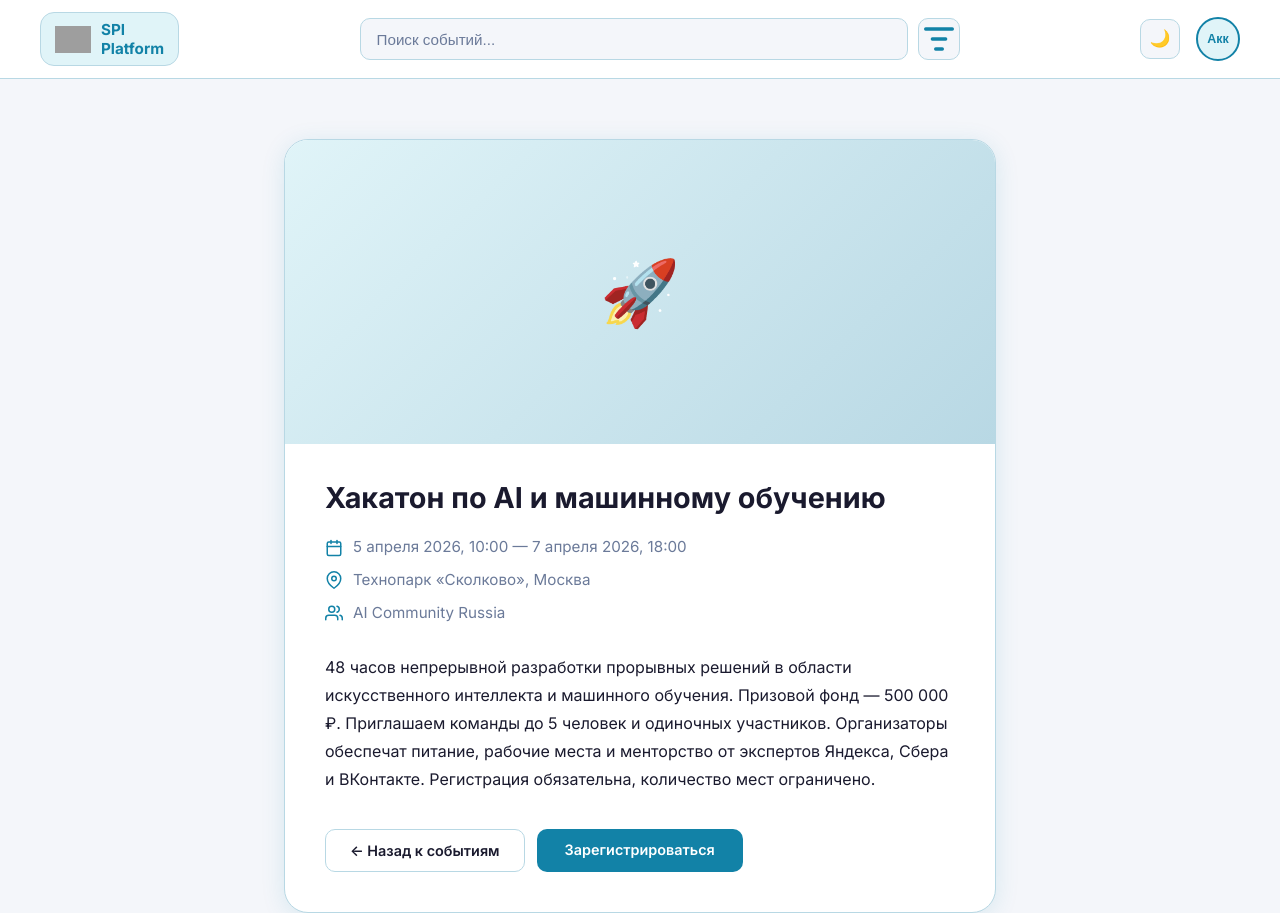
After one commit to SlavaKemDev/spi-platform, a Django app: page /events/1/ in a window 1280 px wide. The commit adds this page. Run offline with Django 5.2, Linux system fonts and the light colour scheme; grey boxes are pictures that could not be loaded.

Commit message:
Update homepage carousel, theme toggle, event details pages, and UI styles

```diff
--- a/core/urls.py
+++ b/core/urls.py
@@ -22,12 +22,13 @@ from django.conf.urls.static import static
 
 from core.api import api
 from users.views import user_profile
-from events.views import home
+from events.views import home, event_detail
 
 urlpatterns = [
     path('admin/', admin.site.urls),
     path('api/', api.urls),
     path('', home, name='home'),
+    path('events/<int:event_id>/', event_detail, name='event_detail'),
     path('home', user_profile, name='user_profile'),  # temporary, for testing purposes
 ]
 
--- a/events/views.py
+++ b/events/views.py
@@ -1,5 +1,128 @@
 from django.shortcuts import render
+from django.http import Http404
+
+MOCK_EVENTS = {
+    1: {
+        'id': 1,
+        'emoji': '🚀',
+        'title': 'Хакатон по AI и машинному обучению',
+        'date': '5 апреля 2026, 10:00 — 7 апреля 2026, 18:00',
+        'location': 'Технопарк «Сколково», Москва',
+        'org': 'AI Community Russia',
+        'desc': (
+            '48 часов непрерывной разработки прорывных решений в области искусственного интеллекта '
+            'и машинного обучения. Призовой фонд — 500 000 ₽. Приглашаем команды до 5 человек и '
+            'одиночных участников. Организаторы обеспечат питание, рабочие места и менторство от '
+            'экспертов Яндекса, Сбера и ВКонтакте. Регистрация обязательна, количество мест ограничено.'
+        ),
+    },
+    2: {
+        'id': 2,
+        'emoji': '🎓',
+        'title': 'Открытая лекция: Квантовые вычисления',
+        'date': '12 апреля 2026, 18:30 — 20:30',
+        'location': 'МГУ, Главное здание, ауд. 12',
+        'org': 'Физический факультет МГУ',
+        'desc': (
+            'Профессор Алексей Иванов расскажет о последних достижениях в области квантовых вычислений '
+            'и их практическом применении в криптографии и комбинаторной оптимизации. '
+            'Лекция предназначена для студентов старших курсов, аспирантов и всех, кто интересуется '
+            'квантовыми технологиями. Вход свободный, регистрация приветствуется.'
+        ),
+    },
+    3: {
+        'id': 3,
+        'emoji': '💼',
+        'title': 'Карьерная ярмарка — IT & Tech 2026',
+        'date': '19 апреля 2026, 11:00 — 19:00',
+        'location': 'Экспоцентр, павильон 7, Москва',
+        'org': 'HR Community Moscow',
+        'desc': (
+            'Встречайтесь с HR-специалистами и руководителями топовых IT-компаний. '
+            'Более 80 корпоративных стендов, мастер-классы по составлению резюме и прохождению '
+            'интервью, mock-интервью с экспертами из Яндекса, VK, Сбера, Тинькофф и других компаний. '
+            'Приходите с распечатанным резюме и открытым сердцем — здесь начинаются карьеры.'
+        ),
+    },
+    4: {
+        'id': 4,
+        'emoji': '🌐',
+        'title': 'Митап: Web3 и децентрализованные приложения',
+        'date': '24 апреля 2026, 19:00 — 21:30',
+        'location': 'Онлайн (Zoom)',
+        'org': 'Web3 Moscow Community',
+        'desc': (
+            'Обсудим реальные кейсы внедрения dApp в финансах и логистике. '
+            'Разберём современные инструменты разработки смарт-контрактов на Solidity и Rust, '
+            'новые стандарты безопасности аудитов и актуальные тренды рынка Web3. '
+            'Ссылку на подключение вышлем на почту после регистрации.'
+        ),
+    },
+    5: {
+        'id': 5,
+        'emoji': '🎨',
+        'title': 'Воркшоп по UX/UI Design Thinking',
+        'date': '2 мая 2026, 10:00 — 18:00',
+        'location': 'Дизайн-центр Artplay, Москва',
+        'org': 'UX School Moscow',
+        'desc': (
+            'Практический однодневный интенсив по методологии дизайн-мышления. '
+            'Вы научитесь создавать пользовательские сценарии, разрабатывать низко- и высококачественные '
+            'прототипы в Figma, а также проводить юзабилити-тесты с реальными пользователями. '
+            'Воркшоп ведут практикующие UX-дизайнеры из Авито и Ozon. Количество мест — 20.'
+        ),
+    },
+    6: {
+        'id': 6,
+        'emoji': '📊',
+        'title': 'Конференция: Data Science в бизнесе',
+        'date': '15 мая 2026, 9:00 — 20:00',
+        'location': 'Digital October, Москва',
+        'org': 'Data Science Community',
+        'desc': (
+            'Более 20 докладов о реальном применении data science в ритейле, банкинге и здравоохранении. '
+            'Узнайте, как ведущие компании строят рекомендательные системы, детектируют мошенничество '
+            'и внедряют предиктивную аналитику. Нетворкинг-сессии, стенды партнёров и вечерняя afterparty '
+            'для всех участников.'
+        ),
+    },
+    7: {
+        'id': 7,
+        'emoji': '🔒',
+        'title': 'CTF: Соревнование по кибербезопасности',
+        'date': '22 мая 2026, 12:00 — 23 мая 2026, 12:00',
+        'location': 'Онлайн',
+        'org': 'CyberSec Hub Russia',
+        'desc': (
+            'Capture The Flag — 24-часовое онлайн-соревнование для студентов и молодых специалистов. '
+            'Категории задач: web exploitation, reverse engineering, cryptography, forensics и pwn. '
+            'Задания трёх уровней сложности подойдут как новичкам, так и опытным участникам. '
+            'Лучшие команды получат приглашения в финал и ценные призы от спонсоров.'
+        ),
+    },
+    8: {
+        'id': 8,
+        'emoji': '🤝',
+        'title': 'StartUp Weekend: Питч-сессия стартапов',
+        'date': '30 мая 2026, 14:00 — 1 июня 2026, 18:00',
+        'location': 'HubMoscow, Москва',
+        'org': 'Startup Russia Foundation',
+        'desc': (
+            'Три дня от идеи до готового MVP. В пятницу генерируем идеи и собираем команды, '
+            'в субботу работаем над прототипом с менторами из акселераторов и венчурных фондов, '
+            'в воскресенье — финальные питчи перед жюри. Победители получают инвестиции до 3 млн ₽ '
+            'и место в акселераторе. Формат подходит всем: разработчикам, дизайнерам, маркетологам.'
+        ),
+    },
+}
 
 
 def home(request):
     return render(request, 'home.html')
+
+
+def event_detail(request, event_id):
+    event = MOCK_EVENTS.get(event_id)
+    if not event:
+        raise Http404
+    return render(request, 'event_detail.html', {'event': event})
--- a/static/css/main.css
+++ b/static/css/main.css
@@ -2,15 +2,29 @@
 *, *::before, *::after { box-sizing: border-box; margin: 0; padding: 0; }
 
 :root {
-  --accent:   #3B7DD8;
-  --accent-l: #EBF2FF;
+  --accent:   #1282a7;
+  --accent-l: #e0f4f8;
   --bg:       #F4F6FA;
   --card-bg:  #FFFFFF;
-  --border:   #C8D8F0;
+  --header-bg:#FFFFFF;
+  --border:   #b8d8e4;
   --text:     #1A1A2E;
   --muted:    #6B7A99;
   --radius:   20px;
-  --shadow:   0 4px 24px rgba(59,125,216,.10);
+  --shadow:   0 4px 24px rgba(18,130,167,.12);
+}
+
+/* ─── Dark Theme ───────────────────────────────────────── */
+[data-theme="dark"] {
+  --accent:   #1282a7;
+  --accent-l: #0d3d4f;
+  --bg:       #0f1117;
+  --card-bg:  #1a1d27;
+  --header-bg:#13161f;
+  --border:   #1e3a4a;
+  --text:     #e8eaf0;
+  --muted:    #7a90b0;
+  --shadow:   0 4px 24px rgba(0,0,0,.45);
 }
 
 html, body {
@@ -26,27 +41,42 @@ html, body {
   position: sticky;
   top: 0;
   z-index: 100;
-  background: #fff;
+  background: var(--header-bg);
   border-bottom: 1px solid var(--border);
-  padding: 14px 40px;
+  padding: 12px 40px;
   display: flex;
   align-items: center;
-  gap: 20px;
+  gap: 16px;
+  transition: background .25s, border-color .25s;
 }
 
 .logo {
   flex-shrink: 0;
-  font-size: 1.05rem;
-  font-weight: 700;
-  color: var(--accent);
+  display: flex;
+  align-items: center;
+  gap: 10px;
   text-decoration: none;
   background: var(--accent-l);
   border: 1.5px solid var(--border);
   border-radius: 14px;
-  padding: 8px 16px;
+  padding: 7px 14px;
+  transition: background .2s, border-color .2s;
+}
+.logo:hover { border-color: var(--accent); }
+
+.logo-icon {
+  width: 36px;
+  height: 36px;
+  object-fit: contain;
+  flex-shrink: 0;
+}
+
+.logo-text {
+  font-size: .95rem;
+  font-weight: 700;
+  color: var(--accent);
   white-space: nowrap;
-  line-height: 1.3;
-  text-align: center;
+  line-height: 1.25;
 }
 
 .search-wrap {
@@ -86,6 +116,22 @@ html, body {
 }
 .filter-btn:hover { background: var(--accent-l); border-color: var(--accent); }
 
+/* ─── Theme Toggle ─────────────────────────────────────── */
+.theme-btn {
+  flex-shrink: 0;
+  width: 40px; height: 40px;
+  border-radius: 10px;
+  border: 1.5px solid var(--border);
+  background: var(--bg);
+  cursor: pointer;
+  font-size: 1.05rem;
+  display: flex; align-items: center; justify-content: center;
+  transition: background .2s, border-color .2s;
+  line-height: 1;
+}
+.theme-btn:hover { background: var(--accent-l); border-color: var(--accent); }
+
+/* ─── Account Button ───────────────────────────────────── */
 .account-btn {
   flex-shrink: 0;
   width: 44px; height: 44px;
@@ -94,17 +140,16 @@ html, body {
   background: var(--accent-l);
   display: flex; align-items: center; justify-content: center;
   cursor: pointer;
-  font-size: .8rem;
+  font-size: .78rem;
   font-weight: 700;
   color: var(--accent);
-  margin-left: auto;
-  transition: background .2s;
+  transition: background .2s, color .2s;
 }
 .account-btn:hover { background: var(--accent); color: #fff; }
 
 /* ─── Main Content ─────────────────────────────────────── */
 .main {
-  padding: 48px 40px 60px;
+  padding: 48px 48px 60px;
   max-width: 1440px;
   margin: 0 auto;
 }
@@ -249,3 +303,98 @@ html, body {
   font-size: .9rem;
 }
 .footer a:hover { text-decoration: underline; }
+
+/* ─── Event Detail Page ────────────────────────────────── */
+.detail-wrap {
+  max-width: 760px;
+  margin: 60px auto;
+  padding: 0 24px;
+}
+
+.detail-card {
+  background: var(--card-bg);
+  border: 1.5px solid var(--border);
+  border-radius: 24px;
+  box-shadow: var(--shadow);
+  overflow: hidden;
+  transition: background .25s, border-color .25s;
+}
+
+.detail-image {
+  width: 100%;
+  aspect-ratio: 21/9;
+  background: linear-gradient(135deg, var(--accent-l) 0%, var(--border) 100%);
+  display: flex; align-items: center; justify-content: center;
+  font-size: 4rem;
+}
+
+.detail-body {
+  padding: 36px 40px 40px;
+}
+
+.detail-title {
+  font-size: 1.8rem;
+  font-weight: 700;
+  color: var(--text);
+  margin-bottom: 20px;
+  line-height: 1.25;
+}
+
+.detail-meta {
+  display: flex;
+  flex-direction: column;
+  gap: 10px;
+  margin-bottom: 28px;
+}
+
+.detail-meta-row {
+  display: flex;
+  align-items: center;
+  gap: 10px;
+  font-size: .95rem;
+  color: var(--muted);
+}
+.detail-meta-row svg { flex-shrink: 0; width: 18px; height: 18px; stroke: var(--accent); }
+
+.detail-desc {
+  font-size: 1rem;
+  color: var(--text);
+  line-height: 1.75;
+  margin-bottom: 36px;
+}
+
+.detail-actions {
+  display: flex;
+  gap: 12px;
+  flex-wrap: wrap;
+}
+
+.btn-back {
+  padding: 10px 24px;
+  background: transparent;
+  border: 1.5px solid var(--border);
+  border-radius: 10px;
+  color: var(--text);
+  font-size: .9rem;
+  font-weight: 600;
+  cursor: pointer;
+  text-decoration: none;
+  transition: border-color .2s, background .2s;
+  display: inline-block;
+}
+.btn-back:hover { border-color: var(--accent); background: var(--accent-l); }
+
+.btn-register {
+  padding: 10px 28px;
+  background: var(--accent);
+  border: none;
+  border-radius: 10px;
+  color: #fff;
+  font-size: .9rem;
+  font-weight: 600;
+  cursor: pointer;
+  text-decoration: none;
+  transition: background .2s, transform .15s;
+  display: inline-block;
+}
+.btn-register:hover { background: #0d6b8a; transform: translateY(-1px); }
--- a/static/js/carousel.js
+++ b/static/js/carousel.js
@@ -1,17 +1,35 @@
 (function () {
   'use strict';
 
+  /* ── Theme toggle ──────────────────────────────────────── */
+  var themeBtn = document.getElementById('themeToggle');
+  if (themeBtn) {
+    var saved = localStorage.getItem('theme') || 'light';
+    document.documentElement.setAttribute('data-theme', saved);
+    themeBtn.textContent = saved === 'dark' ? '☀️' : '🌙';
+
+    themeBtn.addEventListener('click', function () {
+      var cur  = document.documentElement.getAttribute('data-theme');
+      var next = cur === 'dark' ? 'light' : 'dark';
+      document.documentElement.setAttribute('data-theme', next);
+      localStorage.setItem('theme', next);
+      themeBtn.textContent = next === 'dark' ? '☀️' : '🌙';
+    });
+  }
+
+  /* ── Carousel ──────────────────────────────────────────── */
   document.addEventListener('DOMContentLoaded', function () {
-    const track    = document.querySelector('.carousel-track');
-    const btnPrev  = document.querySelector('.carousel-arrow.prev');
-    const btnNext  = document.querySelector('.carousel-arrow.next');
+    var track   = document.querySelector('.carousel-track');
+    var btnPrev = document.querySelector('.carousel-arrow.prev');
+    var btnNext = document.querySelector('.carousel-arrow.next');
+    var clip    = document.querySelector('.carousel-clip');
 
     if (!track || !btnPrev || !btnNext) return;
 
-    const cards        = Array.from(track.children);
-    const VISIBLE      = 3;
-    const GAP_PX       = 24;
-    let   currentIndex = 0;
+    var cards        = Array.from(track.children);
+    var VISIBLE      = 3;
+    var GAP_PX       = 24;
+    var currentIndex = 0;
 
     function cardWidth() {
       return cards[0].getBoundingClientRect().width;
@@ -21,34 +39,62 @@
       return Math.max(0, cards.length - VISIBLE);
     }
 
-    function updateTrack() {
-      const offset = currentIndex * (cardWidth() + GAP_PX);
-      track.style.transform = `translateX(-${offset}px)`;
+    function updateTrack(animated) {
+      if (animated === false) {
+        track.style.transition = 'none';
+      } else {
+        track.style.transition = 'transform .4s cubic-bezier(.4,0,.2,1)';
+      }
+      var offset = currentIndex * (cardWidth() + GAP_PX);
+      track.style.transform = 'translateX(-' + offset + 'px)';
     }
 
     function updateButtons() {
-      btnPrev.style.opacity = currentIndex === 0 ? '0.3' : '1';
+      btnPrev.style.opacity       = currentIndex === 0 ? '0.3' : '1';
       btnPrev.style.pointerEvents = currentIndex === 0 ? 'none' : 'auto';
-      btnNext.style.opacity = currentIndex >= maxIndex() ? '0.3' : '1';
+      btnNext.style.opacity       = currentIndex >= maxIndex() ? '0.3' : '1';
       btnNext.style.pointerEvents = currentIndex >= maxIndex() ? 'none' : 'auto';
     }
 
-    btnPrev.addEventListener('click', function () {
-      if (currentIndex > 0) { currentIndex--; update(); }
-    });
-
-    btnNext.addEventListener('click', function () {
-      if (currentIndex < maxIndex()) { currentIndex++; update(); }
-    });
-
-    function update() {
+    function goTo(index) {
+      currentIndex = Math.max(0, Math.min(index, maxIndex()));
       updateTrack();
       updateButtons();
     }
 
-    // Recalculate on resize
-    window.addEventListener('resize', function () { updateTrack(); });
+    btnPrev.addEventListener('click', function () { goTo(currentIndex - 1); });
+    btnNext.addEventListener('click', function () { goTo(currentIndex + 1); });
 
-    update();
+    /* ── Wheel / trackpad scroll ─────────────────────────── */
+    var wheelDebounce = null;
+
+    if (clip) {
+      clip.addEventListener('wheel', function (e) {
+        // Only intercept when the scroll is more horizontal than vertical,
+        // OR user is scrolling vertically directly over the carousel.
+        var absX = Math.abs(e.deltaX);
+        var absY = Math.abs(e.deltaY);
+
+        // For a vertical wheel over the carousel, take over horizontally.
+        if (absY > 0 || absX > 0) {
+          e.preventDefault();
+
+          clearTimeout(wheelDebounce);
+          wheelDebounce = setTimeout(function () {
+            var delta = absX >= absY ? e.deltaX : e.deltaY;
+            if (delta > 0) {
+              goTo(currentIndex + 1);
+            } else if (delta < 0) {
+              goTo(currentIndex - 1);
+            }
+          }, 50);
+        }
+      }, { passive: false });
+    }
+
+    /* ── Resize ──────────────────────────────────────────── */
+    window.addEventListener('resize', function () { updateTrack(false); });
+
+    goTo(0);
   });
 }());
--- /dev/null
+++ b/templates/event_detail.html
@@ -0,0 +1,86 @@
+{% load static %}
+<!DOCTYPE html>
+<html lang="ru" data-theme="light">
+<head>
+  <meta charset="UTF-8">
+  <meta name="viewport" content="width=device-width, initial-scale=1.0">
+  <title>{{ event.title }} — SPI Platform</title>
+  <script>(function(){var t=localStorage.getItem('theme');if(t)document.documentElement.setAttribute('data-theme',t);}());</script>
+  <link rel="preconnect" href="https://fonts.googleapis.com">
+  <link rel="preconnect" href="https://fonts.gstatic.com" crossorigin>
+  <link href="https://fonts.googleapis.com/css2?family=Inter:wght@400;600;700&display=swap" rel="stylesheet">
+  <link rel="stylesheet" href="{% static 'css/main.css' %}">
+</head>
+<body>
+
+<!-- ── Header ─────────────────────────────────────────── -->
+<header class="header">
+  <a href="/" class="logo">
+    <img class="logo-icon" src="{% static 'img/logo.png' %}" alt="SPI Platform" onerror="this.style.display='none'">
+    <span class="logo-text">SPI<br>Platform</span>
+  </a>
+  <div class="search-wrap">
+    <input class="search-input" type="text" placeholder="Поиск событий...">
+    <button class="filter-btn" title="Фильтры">
+      <svg viewBox="0 0 24 24" fill="none" stroke="currentColor" stroke-width="2" stroke-linecap="round" stroke-linejoin="round">
+        <line x1="4" y1="6"  x2="20" y2="6"/>
+        <line x1="8" y1="12" x2="16" y2="12"/>
+        <line x1="10" y1="18" x2="14" y2="18"/>
+      </svg>
+    </button>
+  </div>
+  <button class="theme-btn" id="themeToggle" title="Переключить тему">🌙</button>
+  <button class="account-btn" title="Аккаунт">Акк</button>
+</header>
+
+<!-- ── Event Detail ────────────────────────────────────── -->
+<div class="detail-wrap">
+  <div class="detail-card">
+
+    <div class="detail-image">{{ event.emoji }}</div>
+
+    <div class="detail-body">
+      <h1 class="detail-title">{{ event.title }}</h1>
+
+      <div class="detail-meta">
+        <div class="detail-meta-row">
+          <svg viewBox="0 0 24 24" fill="none" stroke-width="2" stroke-linecap="round" stroke-linejoin="round">
+            <rect x="3" y="4" width="18" height="18" rx="2"/>
+            <line x1="16" y1="2" x2="16" y2="6"/>
+            <line x1="8" y1="2" x2="8" y2="6"/>
+            <line x1="3" y1="10" x2="21" y2="10"/>
+          </svg>
+          {{ event.date }}
+        </div>
+        <div class="detail-meta-row">
+          <svg viewBox="0 0 24 24" fill="none" stroke-width="2" stroke-linecap="round" stroke-linejoin="round">
+            <path d="M21 10c0 7-9 13-9 13S3 17 3 10a9 9 0 0118 0z"/>
+            <circle cx="12" cy="10" r="3"/>
+          </svg>
+          {{ event.location }}
+        </div>
+        <div class="detail-meta-row">
+          <svg viewBox="0 0 24 24" fill="none" stroke-width="2" stroke-linecap="round" stroke-linejoin="round">
+            <path d="M17 21v-2a4 4 0 00-4-4H5a4 4 0 00-4 4v2"/>
+            <circle cx="9" cy="7" r="4"/>
+            <path d="M23 21v-2a4 4 0 00-3-3.87"/>
+            <path d="M16 3.13a4 4 0 010 7.75"/>
+          </svg>
+          {{ event.org }}
+        </div>
+      </div>
+
+      <p class="detail-desc">{{ event.desc }}</p>
+
+      <div class="detail-actions">
+        <a href="/" class="btn-back">← Назад к событиям</a>
+        <a href="#" class="btn-register">Зарегистрироваться</a>
+      </div>
+    </div>
+
+  </div>
+</div>
+
+<script src="{% static 'js/carousel.js' %}"></script>
+</body>
+</html>
```
Also changed, not shown: other parts of static/css/main.css (+29 -19 lines), templates/home.html (+53 -50 lines), 1 other file.
